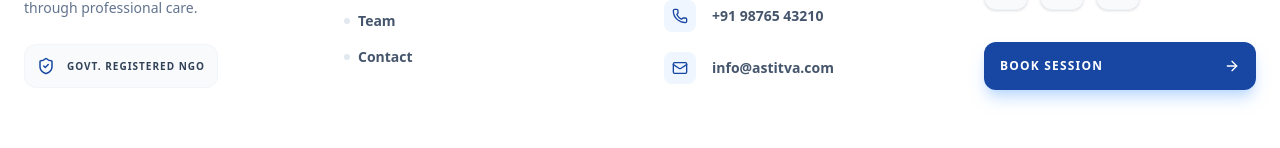
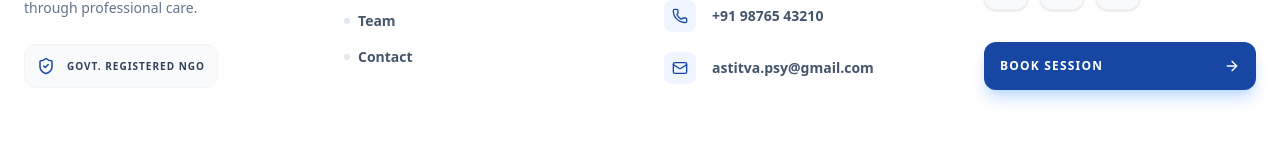
Before and after one commit to aditi73984/astitva-website, a Next.js app: page /team in a window 1280 px wide. Shown: the part 1759-1907 px from the top of the page. Built offline with nearby package versions, Linux system fonts and the light colour scheme.

Commit message:
footer update

```diff
--- a/components/Footer.tsx
+++ b/components/Footer.tsx
@@ -91,7 +91,7 @@ Psychological Counselling Centre                </span>
                 <div className="bg-blue-50 p-2 rounded-lg text-[#1747A3]">
                   <Mail size={16} />
                 </div>
-                <a href="mailto:info@astitva.com" className="hover:text-[#1747A3] transition-colors font-bold">info@astitva.com</a>
+                <a href="mailto:astitva.psy@gmail.com" className="hover:text-[#1747A3] transition-colors font-bold">astitva.psy@gmail.com</a>
               </li>
             </ul>
           </div>
@@ -104,9 +104,9 @@ Psychological Counselling Centre                </span>
             </p>
             <div className="flex gap-3">
               {[
-                { Icon: Instagram, href: '#' },
-                { Icon: Facebook, href: '#' },
-                { Icon: Linkedin, href: '#' }
+                { Icon: Instagram, href: 'https://www.instagram.com/astitva_psychological/' },
+                { Icon: Facebook, href: 'https://www.facebook.com/share/1LLmnEAxtG/' },
+                { Icon: Linkedin, href: 'https://www.linkedin.com/in/malveeka-rao-b85737155/' }
               ].map((item, i) => (
                 <a
                   key={i}
```
